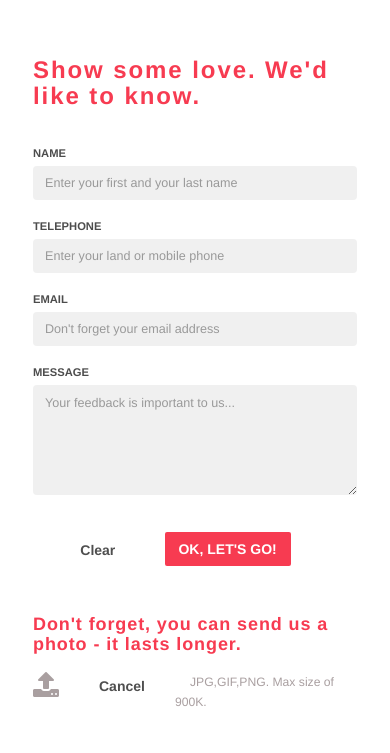
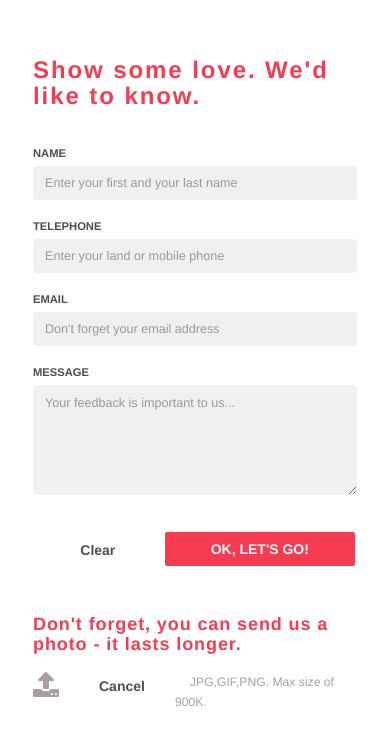
Before and after one commit to buubuu/salon-ui, a plain HTML site: page salon-getintouch/index.html in a window 390 px wide. Shown: the part 91-844 px from the top of the page. Drawn offline with Linux system fonts and the light colour scheme.

Commit message:
hosting the webpage

```diff
--- a/salon-getintouch/css/responsive.css
+++ b/salon-getintouch/css/responsive.css
@@ -37,4 +37,7 @@
 		margin-top: 37px;
 		width: 40%;
 	}
+	#cforms #formmessage #submitbtn{
+		width: 60%;
+	}
 }
```
